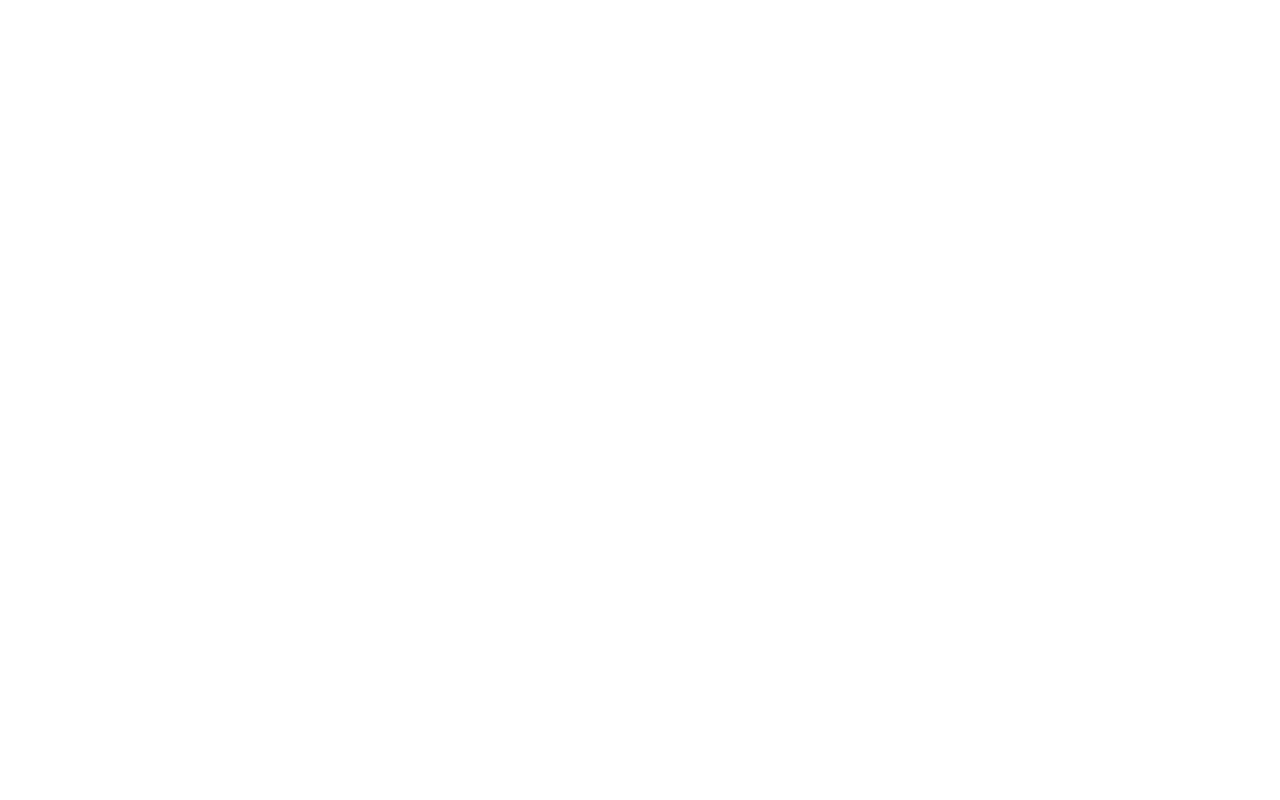
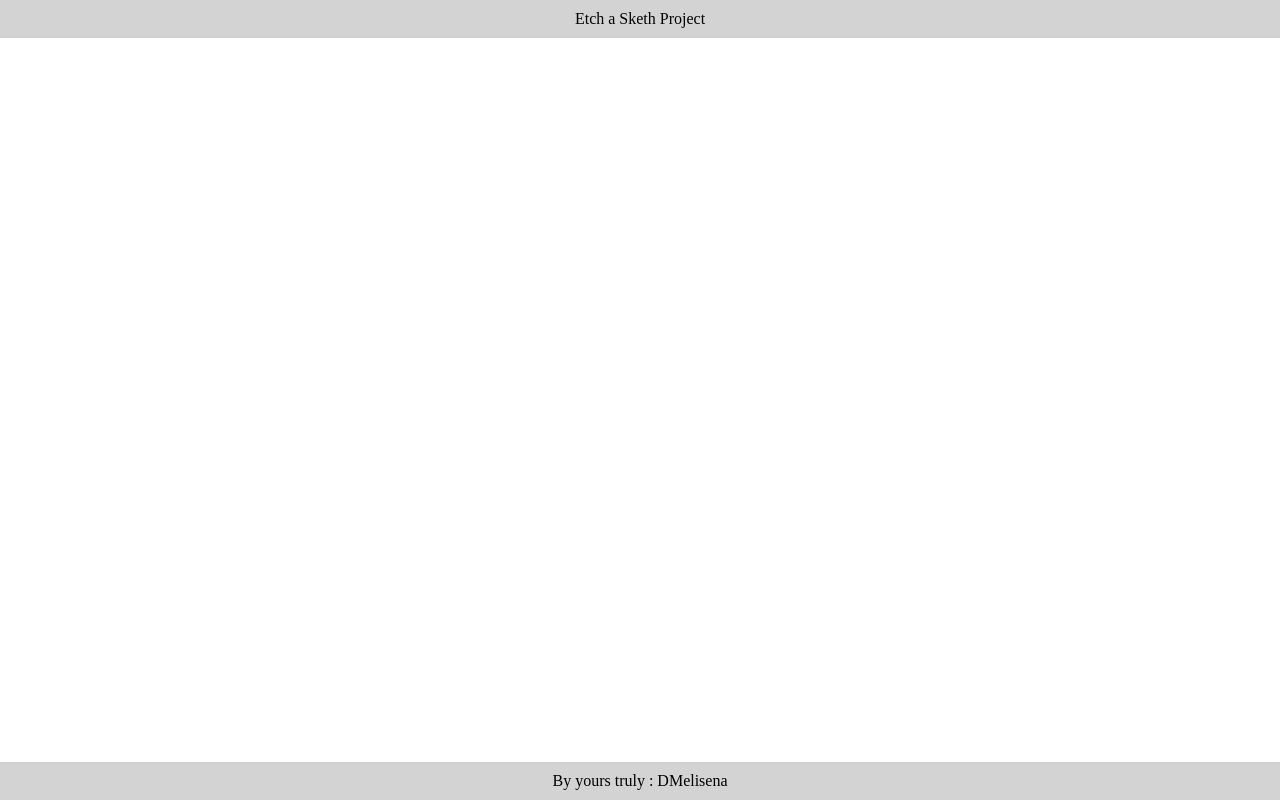
Before and after one commit to DMelisena/Etch-a-Sketch-odin, a plain HTML site: page index.html in a window 1280 px wide. Drawn offline with Linux system fonts and the light colour scheme.

Commit message:
Add stylized footer and header

```diff
--- a/index.html
+++ b/index.html
@@ -3,11 +3,14 @@
   <head>
     <meta charset="UTF-8">
     <meta name="viewport" content="width=device-width, initial-scale=1">
-    <title></title>
+    <title>etch a sketch odin</title>
     <link href="style.css" rel="stylesheet">
     <script src="index.js"defer></script>
   </head>
   <body>
-
+    <div class="header">Etch a Sketh Project</div>
+    <div class="content">
+    </div>
+    <div class="footer">By yours truly : DMelisena</div>
   </body>
 </html>
--- a/style.css
+++ b/style.css
@@ -0,0 +1,15 @@
+body{
+  display:flex;
+  flex-flow:column;
+  justify-content:space-between;
+  min-height:100vh;
+  margin:0px;
+}
+.header,
+.footer{
+  background:lightgrey;
+  display:flex;
+  justify-content:center;
+  align-items:center;
+  padding:10px;
+}
```
